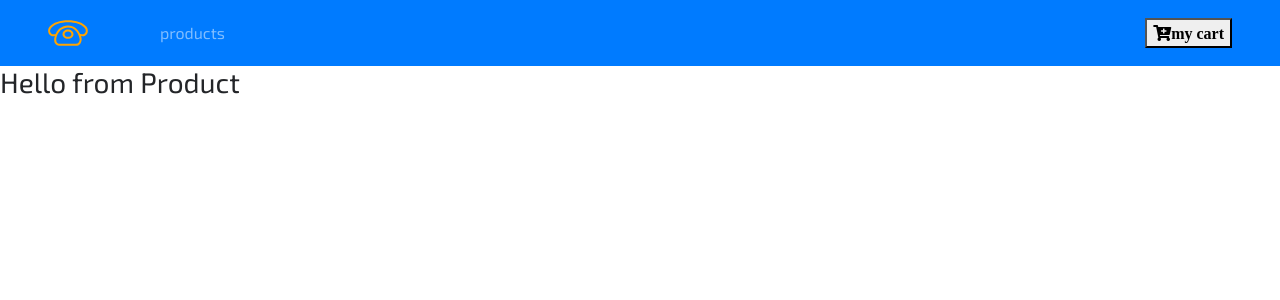
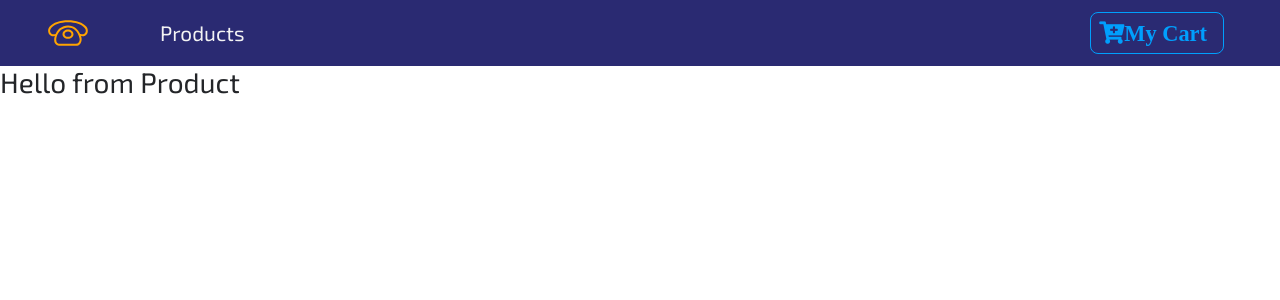
Before and after one commit to SajberPapak/e-commerce, a React (Create React App) app: page / in a window 1280 px wide. Shown: the top 300 px of the page. Built offline with nearby package versions, Linux system fonts and the light colour scheme.

Commit message:
Added styled-components and worked with Navbar

```diff
--- a/package.json
+++ b/package.json
@@ -8,7 +8,8 @@
     "react": "^16.8.4",
     "react-dom": "^16.8.4",
     "react-router-dom": "^4.3.1",
-    "react-scripts": "2.1.8"
+    "react-scripts": "2.1.8",
+    "styled-components": "^4.1.3"
   },
   "scripts": {
     "start": "react-scripts start",
--- /dev/null
+++ b/src/components/Button.js
@@ -0,0 +1,23 @@
+import styled  from "styled-components";
+
+export const ButtonContainer = styled.button`
+  text-transform: capitalize;
+  font-size: 1.4rem;
+  background: transparent;
+  border: 0.05rem solid var(--lightBlue);
+  border-radius: 0.5rem;
+  color: var(--lightBlue);
+  padding: 0.2rem 0.5rem;
+  margin: 0.2rem 0.5rem 0.2rem 0;
+  cursor: pointer;
+  transition: all 0.3s ease-in-out;
+    &:hover{
+      background: var(--lightBlue);
+      color: var(--mainBlue)
+    }
+
+    &:focus{
+      outline: none;
+    }
+
+`;
--- a/src/components/Navbar.js
+++ b/src/components/Navbar.js
@@ -1,11 +1,13 @@
 import React, {Component} from 'react';
 import {Link} from "react-router-dom";
 import logo from "../logo.svg"
+import styled from "styled-components"
+import {ButtonContainer} from "./Button";
 
 class Navbar extends Component {
   render() {
     return (
-      <nav className="navbar navbar-expand-sm bg-primary navbar-dark px-sm-5">
+      <NavWrapper className="navbar navbar-expand-sm navbar-dark px-sm-5">
         {/*
           https://www.iconfinder.com/icons/1243689/call_phone_icon
           Creative Commons (Attribution 3.0 Unported);
@@ -22,15 +24,27 @@
         </ul>
 
         <Link to="/cart" className="ml-auto">
-          <button>
-            <i className="fas fa-cart-plus">my cart</i>
-          </button>
+          <ButtonContainer>
+            <span className="mr-2">
+              <i className="fas fa-cart-plus">my cart</i>
+            </span>
+          </ButtonContainer>
         </Link>
 
 
-      </nav>
+      </NavWrapper>
     );
   }
 }
 
+const NavWrapper = styled.nav`
+  background: var(--mainBlue);
+    .nav-link{
+      color: var(--mainWhite) !important;
+      font-size: 1.3rem;
+      text-transform: capitalize ;
+    }
+`;
+
+
 export default Navbar;
```
Also changed, not shown: 1 other file (tests, documents, lock files or other folders).
